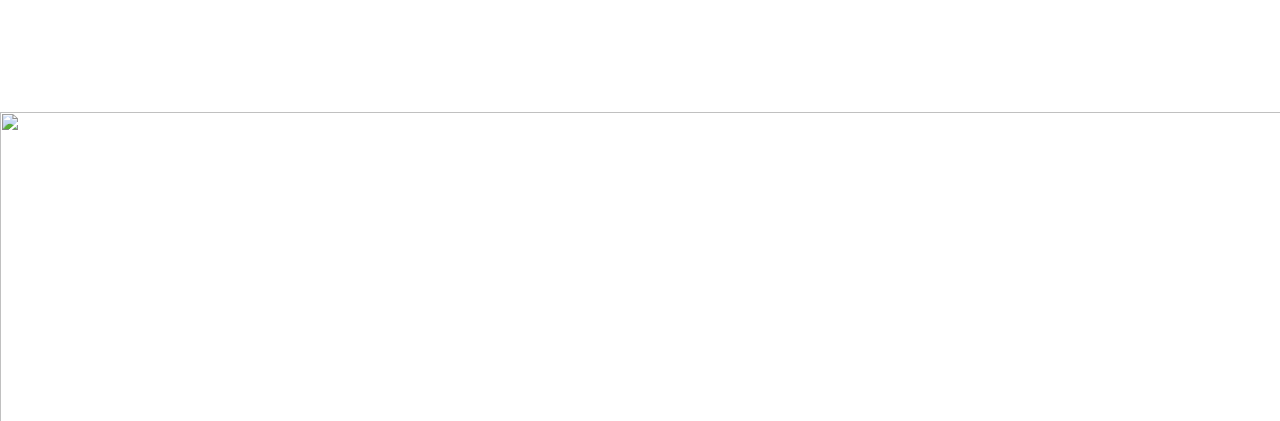
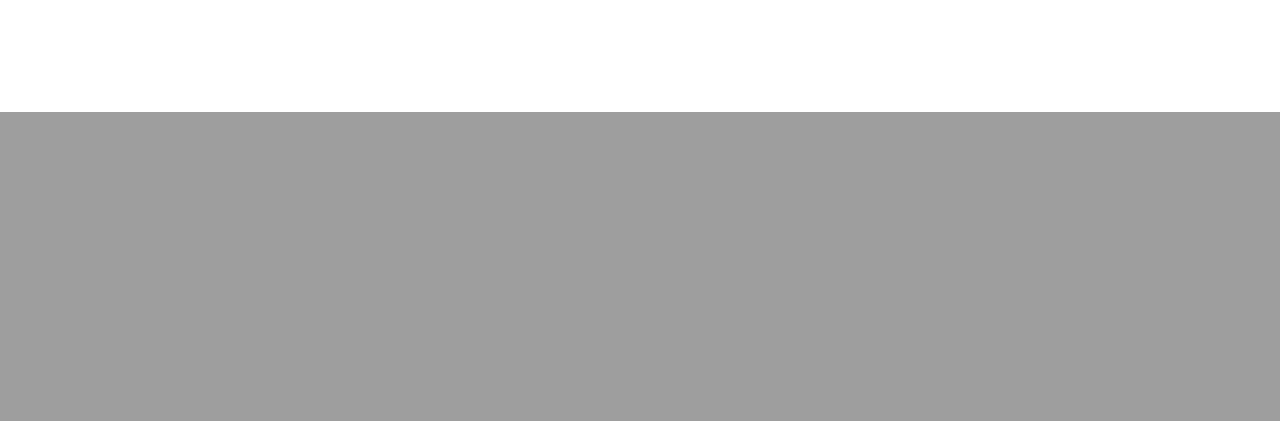
Before and after one commit to Asiegbu5/tobechi, a plain HTML site: page index.html in a window 1280 px wide. Shown: the top 421 px of the page. Drawn offline with Linux system fonts and the light colour scheme; the site is published under a folder, as on GitHub Pages, so addresses that start at the root find nothing.

Commit message:
made some changes

```diff
--- a/index.html
+++ b/index.html
@@ -13,7 +13,7 @@
             <h2 class="marvellous">Banking Services Tailored for You</h2>
             <p class="mezie">Explore our comprehensive range of financial services <br>
                 designed to meet your unique needs </p>
-            <img src="/image/Rectangle 87.png" alt="">
+            <img src="image/Rectangle 87.png" alt="">
         </div>
     </div>
     <div class="Purpose">
```
